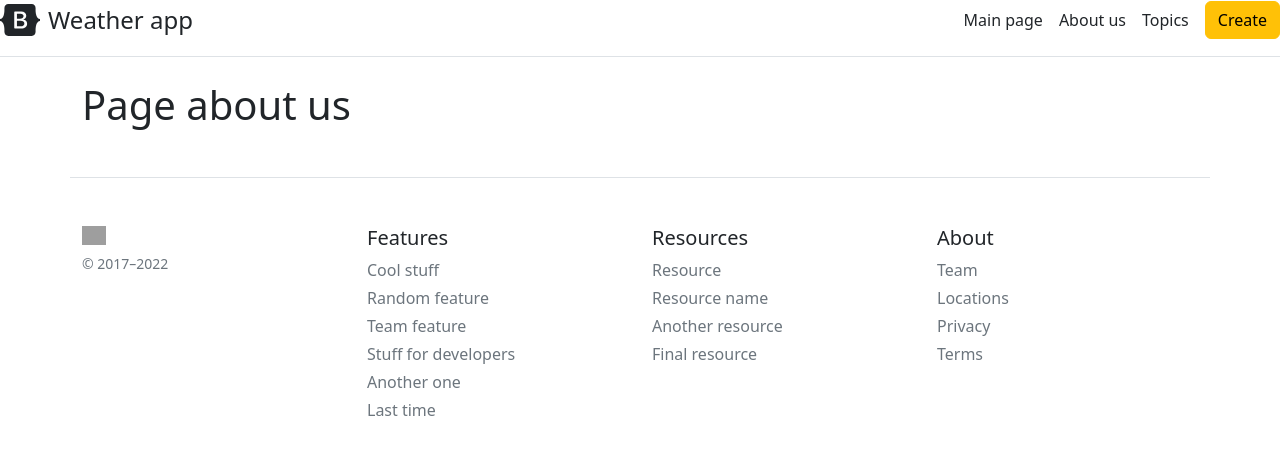
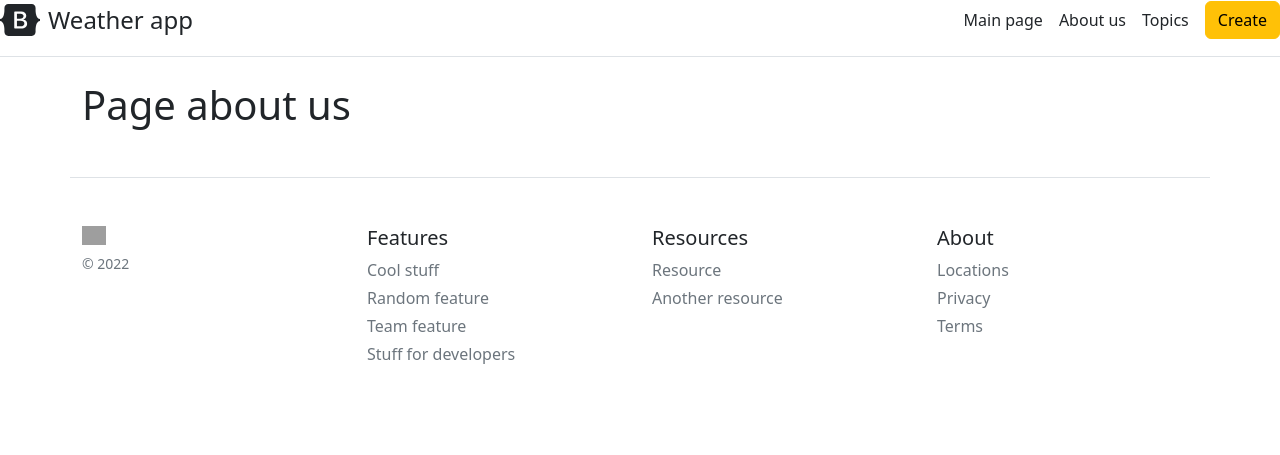
Before and after one commit to MargaritaSI/Weather-app-flask-, a Flask app: page /about in a window 1280 px wide. Shown: the top 455 px of the page. Run offline with Flask 3, Linux system fonts and the light colour scheme; grey boxes are pictures that could not be loaded.

Commit message:
delete year

```diff
--- a/templates/base.html
+++ b/templates/base.html
@@ -30,7 +30,7 @@
     <div class="row">
       <div class="col-12 col-md">
         <img class="mb-2" src="/docs/5.2/assets/brand/bootstrap-logo.svg" alt="" width="24" height="19">
-        <small class="d-block mb-3 text-muted">© 2017–2022</small>
+        <small class="d-block mb-3 text-muted">© 2022</small>
       </div>
       <div class="col-6 col-md">
         <h5>Features</h5>
@@ -39,23 +39,18 @@
           <li class="mb-1"><a class="link-secondary text-decoration-none" href="#">Random feature</a></li>
           <li class="mb-1"><a class="link-secondary text-decoration-none" href="#">Team feature</a></li>
           <li class="mb-1"><a class="link-secondary text-decoration-none" href="#">Stuff for developers</a></li>
-          <li class="mb-1"><a class="link-secondary text-decoration-none" href="#">Another one</a></li>
-          <li class="mb-1"><a class="link-secondary text-decoration-none" href="#">Last time</a></li>
         </ul>
       </div>
       <div class="col-6 col-md">
         <h5>Resources</h5>
         <ul class="list-unstyled text-small">
           <li class="mb-1"><a class="link-secondary text-decoration-none" href="#">Resource</a></li>
-          <li class="mb-1"><a class="link-secondary text-decoration-none" href="#">Resource name</a></li>
           <li class="mb-1"><a class="link-secondary text-decoration-none" href="#">Another resource</a></li>
-          <li class="mb-1"><a class="link-secondary text-decoration-none" href="#">Final resource</a></li>
         </ul>
       </div>
       <div class="col-6 col-md">
         <h5>About</h5>
         <ul class="list-unstyled text-small">
-          <li class="mb-1"><a class="link-secondary text-decoration-none" href="#">Team</a></li>
           <li class="mb-1"><a class="link-secondary text-decoration-none" href="#">Locations</a></li>
           <li class="mb-1"><a class="link-secondary text-decoration-none" href="#">Privacy</a></li>
           <li class="mb-1"><a class="link-secondary text-decoration-none" href="#">Terms</a></li>
```
